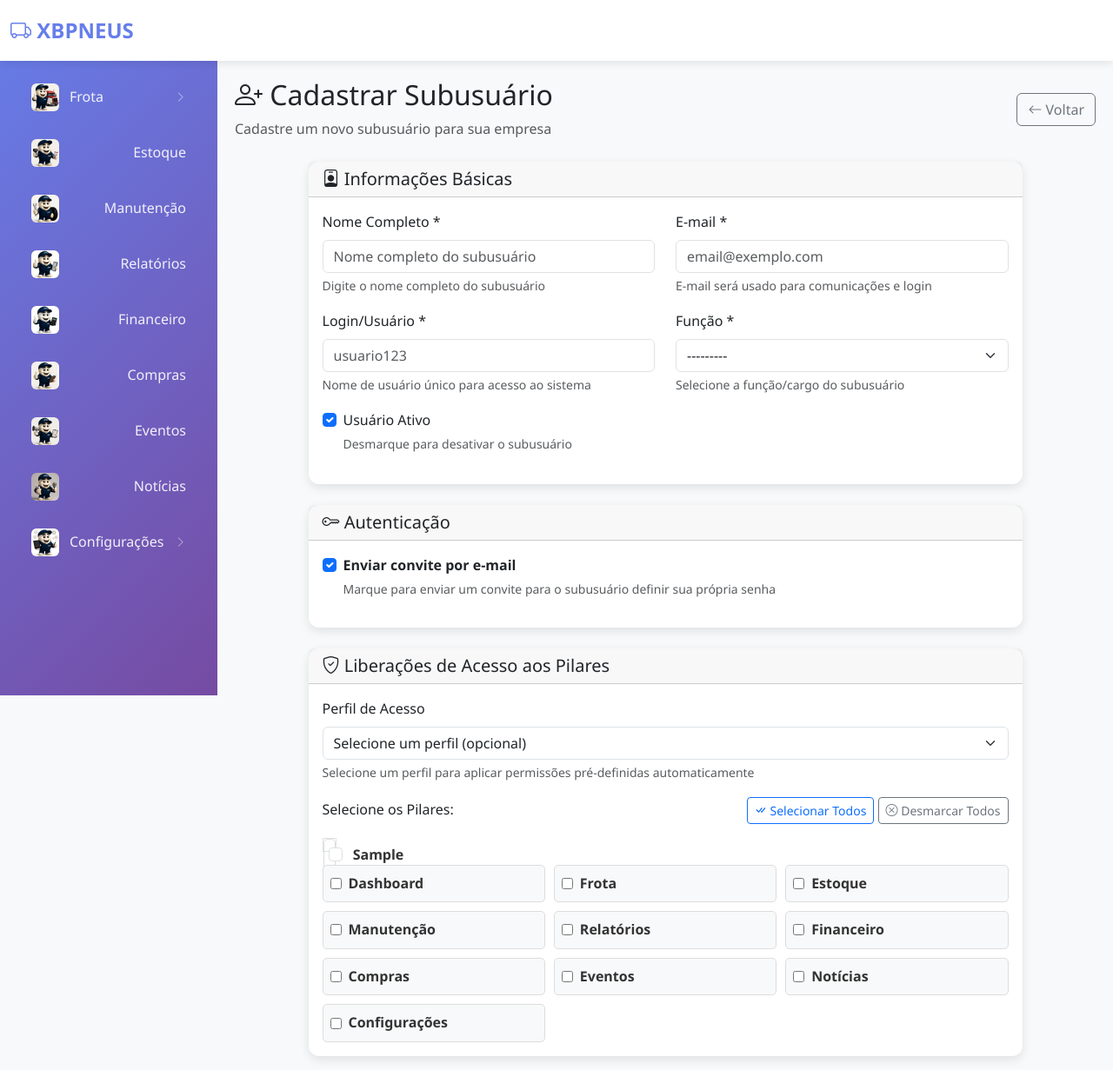
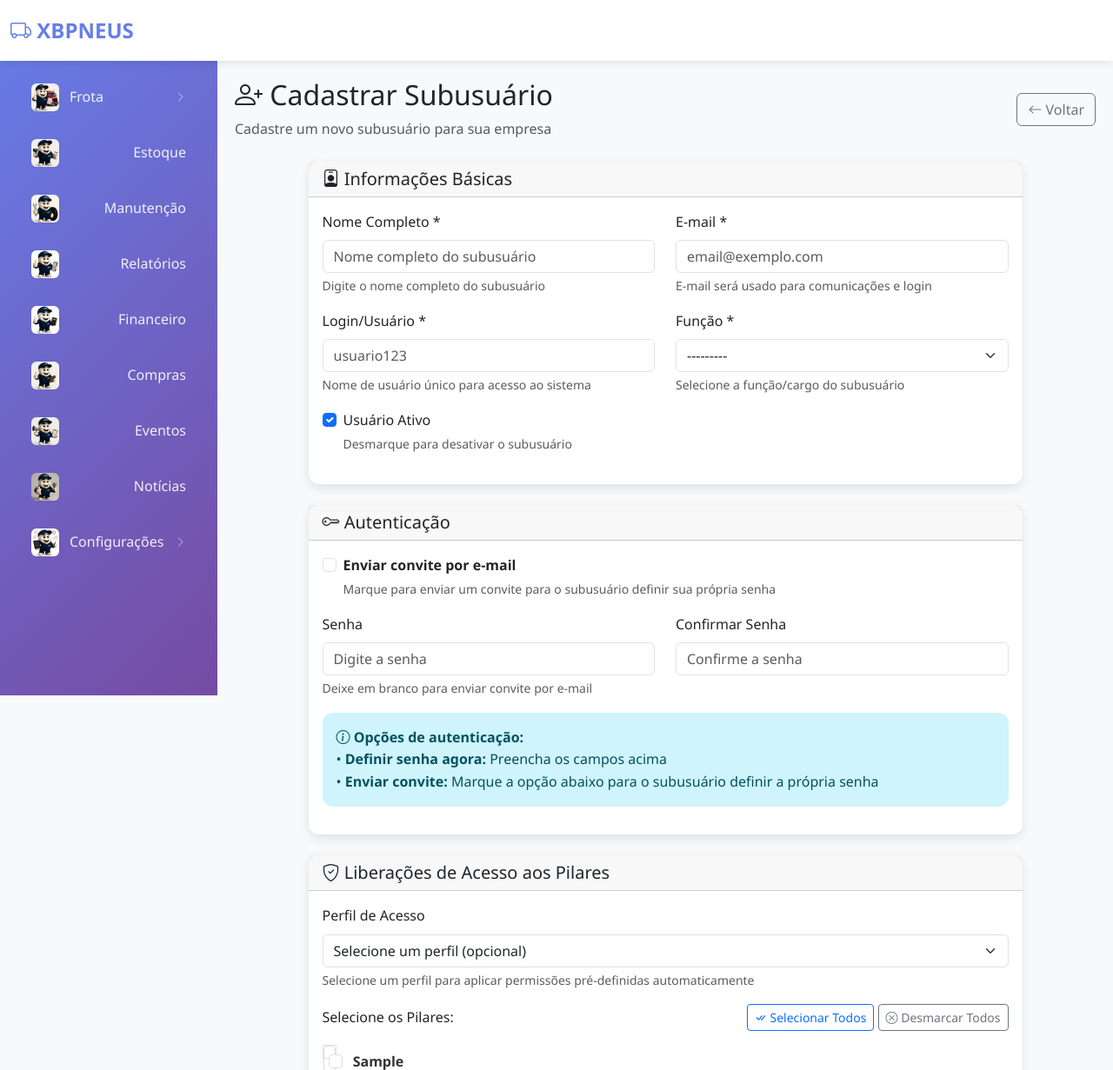
Before and after one commit to xbpneus-gestao-de-frota/FER, a Django app: page /painel/configuracoes/subusuarios/novo/ in a window 1280 px wide. Shown: the top 1231 px of the page at 87% size. Run offline with Django 4.2, Linux system fonts and the light colour scheme; a user stored in the database is signed in; tables that the repository leaves empty hold one stand-in row (values such as "Sample post").

Commit message:
fix: Corrigir validação de pilares e campos de senha no formulário de subusuário
- Permitir qualquer quantidade de pilares (mínimo 1)
- Campos de senha sempre visíveis
- Melhor UX para escolha entre senha ou convite
- Validação corrigida para ambos os fluxos

```diff
--- a/xbpneus/apps/subusuarios/forms.py
+++ b/xbpneus/apps/subusuarios/forms.py
@@ -33,7 +33,7 @@ class SubUsuarioForm(forms.ModelForm):
         label="Enviar convite por e-mail",
         help_text="Marque para enviar um convite para o subusuário definir sua própria senha",
         required=False,
-        initial=True
+        initial=False  # Mudando para False para mostrar campos de senha por padrão
     )
 
     # Liberações de acesso com interface melhorada
@@ -147,6 +147,13 @@ class SubUsuarioForm(forms.ModelForm):
             )
 
         return email
+
+    def clean_modulos(self):
+        """Validar que pelo menos um módulo seja selecionado"""
+        modulos = self.cleaned_data.get('modulos')
+        if not modulos or modulos.count() == 0:
+            raise forms.ValidationError("Selecione pelo menos um pilar de acesso.")
+        return modulos
 
     def clean(self):
         cleaned_data = super().clean()
--- a/xbpneus/apps/subusuarios/templates/subusuarios/subusuarios_form_novo.html
+++ b/xbpneus/apps/subusuarios/templates/subusuarios/subusuarios_form_novo.html
@@ -183,7 +183,7 @@
                         </div>
                     </div>
 
-                    <div id="campos-senha" style="display: none;">
+                    <div id="campos-senha">
                         <div class="row">
                             <div class="col-md-6 mb-3">
                                 <label for="{{ form.senha.id_for_label }}" class="form-label">
@@ -211,6 +211,13 @@
                                     </div>
                                 {% endif %}
                             </div>
+                        </div>
+
+                        <div class="alert alert-info">
+                            <i class="bi bi-info-circle"></i>
+                            <strong>Opções de autenticação:</strong><br>
+                            • <strong>Definir senha agora:</strong> Preencha os campos acima<br>
+                            • <strong>Enviar convite:</strong> Marque a opção abaixo para o subusuário definir a própria senha
                         </div>
                     </div>
                 </div>
@@ -382,10 +389,21 @@ document.addEventListener('DOMContentLoaded', function() {
 
     // Controlar exibição dos campos de senha
     function toggleCamposSenha() {
+        // Campos de senha sempre visíveis - usuário pode escolher entre definir senha ou enviar convite
+        camposSenha.style.display = 'block';
+
+        // Opcional: adicionar feedback visual sobre a opção escolhida
+        const senhaInputs = camposSenha.querySelectorAll('input[type="password"]');
         if (enviarConviteCheckbox.checked) {
-            camposSenha.style.display = 'none';
+            senhaInputs.forEach(input => {
+                input.style.opacity = '0.6';
+                input.placeholder = 'Não necessário - convite será enviado';
+            });
         } else {
-            camposSenha.style.display = 'block';
+            senhaInputs.forEach(input => {
+                input.style.opacity = '1';
+                input.placeholder = input.getAttribute('data-original-placeholder') || '';
+            });
         }
     }
 
```
